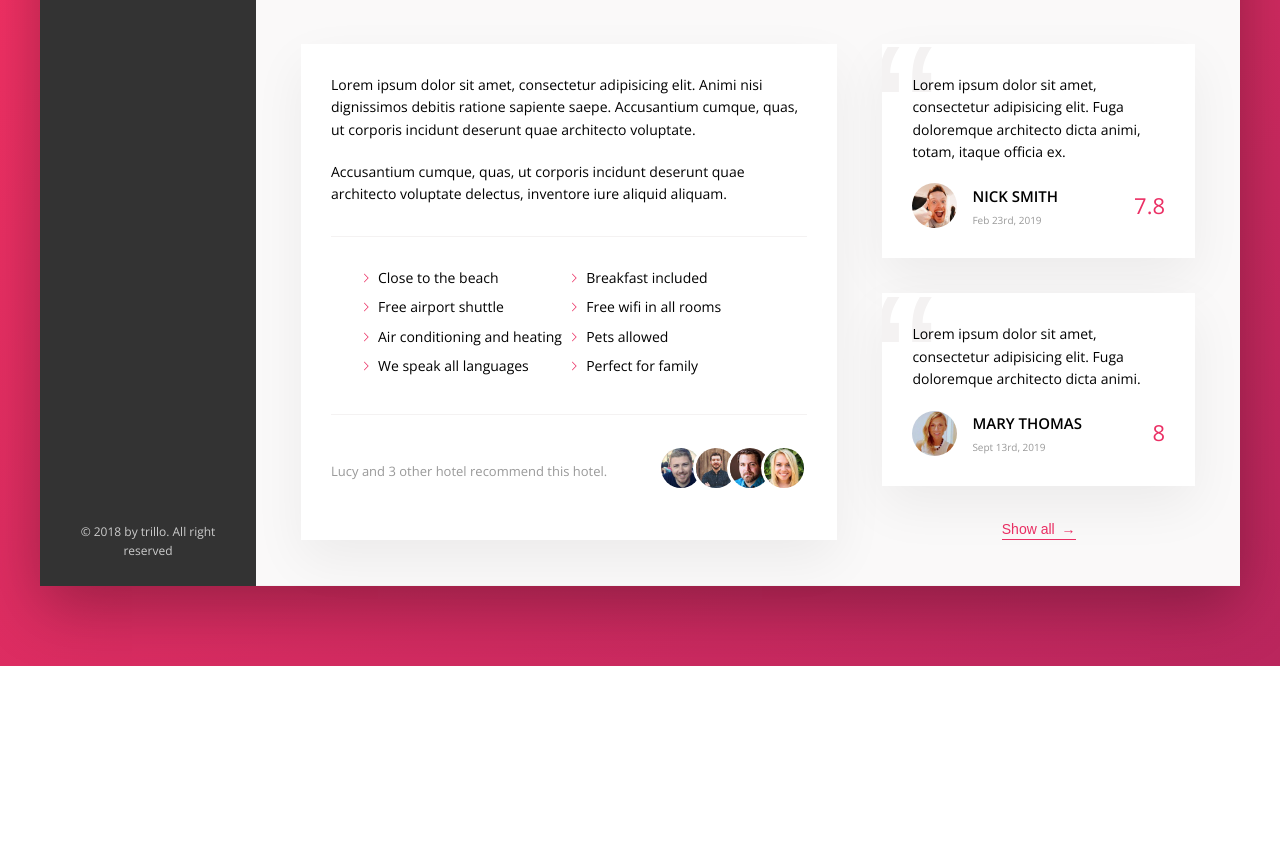
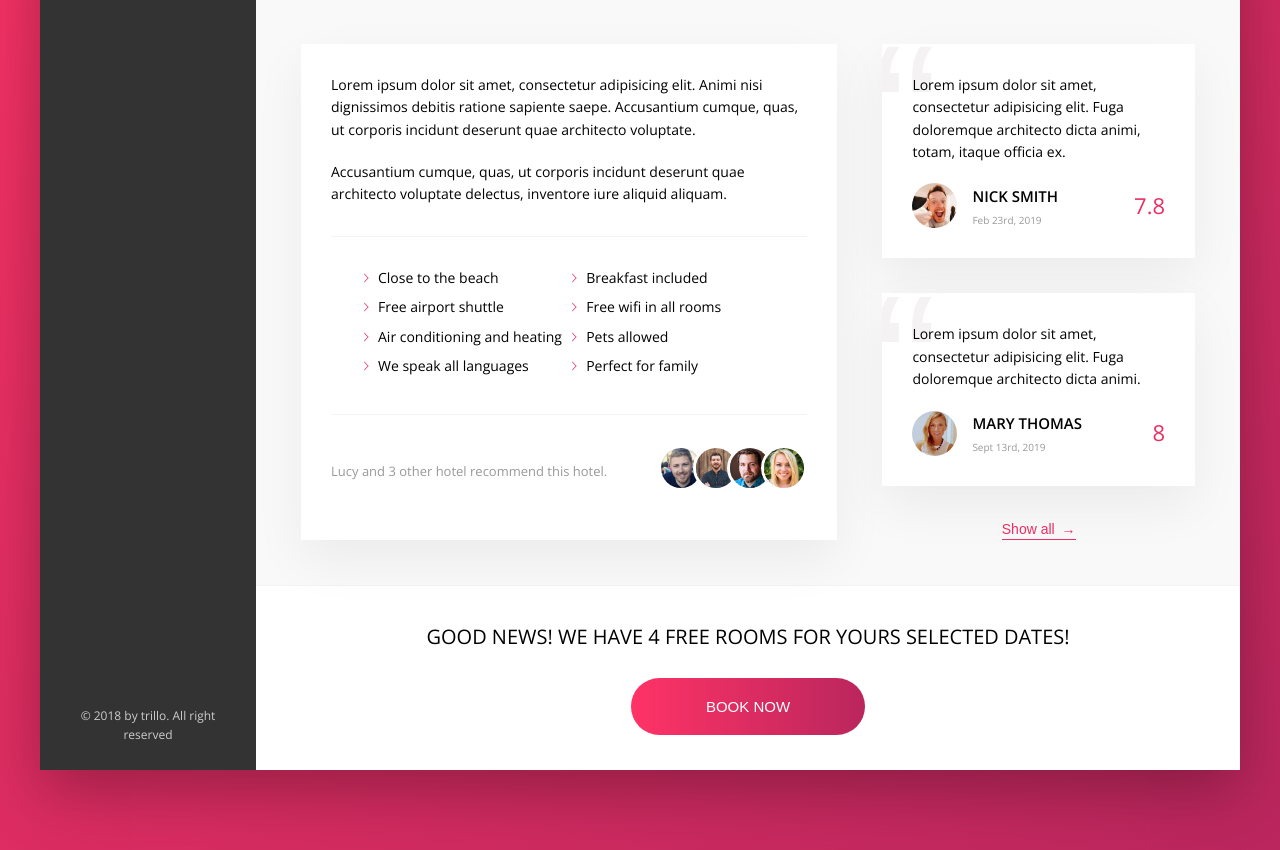
Before and after one commit to anhtran304/Trillo, a PHP site: page / in a window 1280 px wide. Shown: the part 415-1265 px from the top of the page. Before the commit the page ends 1081 px from the top, so only its background shows below. Run offline with PHP 8.4, Linux system fonts and the light colour scheme.

Commit message:
Finish button

```diff
--- a/css/style.css
+++ b/css/style.css
@@ -389,3 +389,45 @@ body {
     line-height: 1;
     font-family: sans-serif;
     z-index: 1; }
+
+.cta {
+  padding: 3.5rem 0;
+  text-align: center; }
+  .cta__book-now {
+    font-size: 2rem;
+    text-transform: uppercase;
+    font-weight: 300;
+    margin-bottom: 2.5rem; }
+
+.btn {
+  font-size: 1.5rem;
+  font-weight: 300;
+  text-transform: uppercase;
+  border-radius: 100px;
+  border: none;
+  background-image: linear-gradient(to right, var(--color-primary-light), var(--color-primary-dark));
+  color: #fff;
+  position: relative;
+  overflow: hidden;
+  cursor: pointer; }
+  .btn > * {
+    display: inline-block;
+    height: 100%;
+    width: 100%;
+    transition: all .2s; }
+  .btn__visible {
+    padding: 2rem 7.5rem; }
+  .btn__invisible {
+    position: absolute;
+    padding: 2rem 0;
+    left: 0;
+    top: -100%; }
+  .btn:hover {
+    background-image: linear-gradient(to left, var(--color-primary-light), var(--color-primary-dark)); }
+  .btn:hover .btn__visible {
+    transform: translateY(100%); }
+  .btn:hover .btn__invisible {
+    top: 0; }
+  .btn:focus {
+    outline: none;
+    animation: pulsate 1s infinite; }
--- a/index.html
+++ b/index.html
@@ -194,6 +194,17 @@
                             <button class="btn-inline">Show all <span>&rarr;</span></button>
                         </figure>
                     </div>
+
+                    <div class="cta">
+                        <h2 class="cta__book-now">
+                            Good news! We have 4 free rooms for yours selected dates!
+                        </h2>
+                        <button class="btn">
+                            <span class="btn__visible">Book now</span>
+                            <span class="btn__invisible">Only 4 rooms left</span>
+                        </button>
+                    </div>
+
                 </main>
             </div>
         </div>
--- a/sass/_components.scss
+++ b/sass/_components.scss
@@ -438,3 +438,66 @@
         z-index: 1;
     }
 }
+
+// CALL TO ACTION
+.cta {
+    padding: 3.5rem 0;
+    text-align: center;
+
+    &__book-now {
+        font-size: 2rem;
+        text-transform: uppercase;
+        font-weight: 300;
+        margin-bottom: 2.5rem;
+    }
+}
+
+// CALL TO ACTION
+.btn {
+    font-size: 1.5rem;
+    font-weight: 300;
+    text-transform: uppercase;
+    border-radius: 100px;
+    border: none;
+    background-image: linear-gradient(to right, var(--color-primary-light), var(--color-primary-dark));
+    color: #fff;
+    position: relative;
+    overflow: hidden;
+    cursor: pointer;
+
+    & > * {
+        display: inline-block;
+        height: 100%;
+        width: 100%;
+        transition: all .2s;
+    }
+
+    &__visible {
+        padding: 2rem 7.5rem;
+    }
+
+    &__invisible {
+        position: absolute;
+        padding: 2rem 0;
+        left: 0;
+        top: -100%;
+    }
+
+    &:hover {
+        background-image: linear-gradient(to left, var(--color-primary-light), var(--color-primary-dark));
+    }
+
+    &:hover &__visible {
+        transform: translateY(100%);
+    }
+
+    &:hover &__invisible {
+         top: 0;
+    }
+
+    &:focus {
+        outline: none;
+        animation: pulsate 1s infinite;
+    }
+
+}
```
